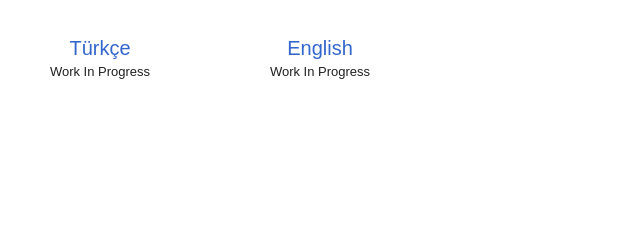
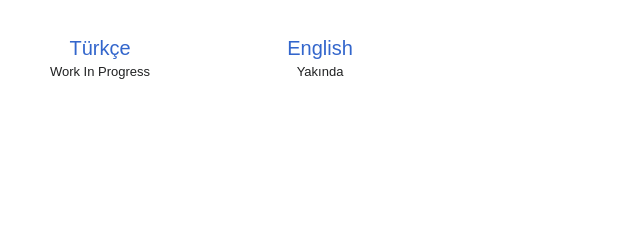
Before and after one commit to Egezort/Sanarsiv, a plain HTML site: page index.html in a window 1280 px wide. Shown: the part 263-501 px from the top of the page, 540-1180 px from the left. Drawn offline with Linux system fonts and the light colour scheme; no server answers.

Commit message:
Update index.html

```diff
--- a/index.html
+++ b/index.html
@@ -154,6 +154,13 @@
         if (!match) return;
 
         const code = match[1];
+
+        // Special case for English: always show "Yakında"
+        if (code === 'en') {
+          countDiv.textContent = "Yakında";
+          return;
+        }
+
         const apiUrl = `https://${code}.sanarsiv.org/w/api.php?action=query&meta=siteinfo&siprop=statistics&format=json&origin=*`;
 
         fetch(apiUrl)
```
